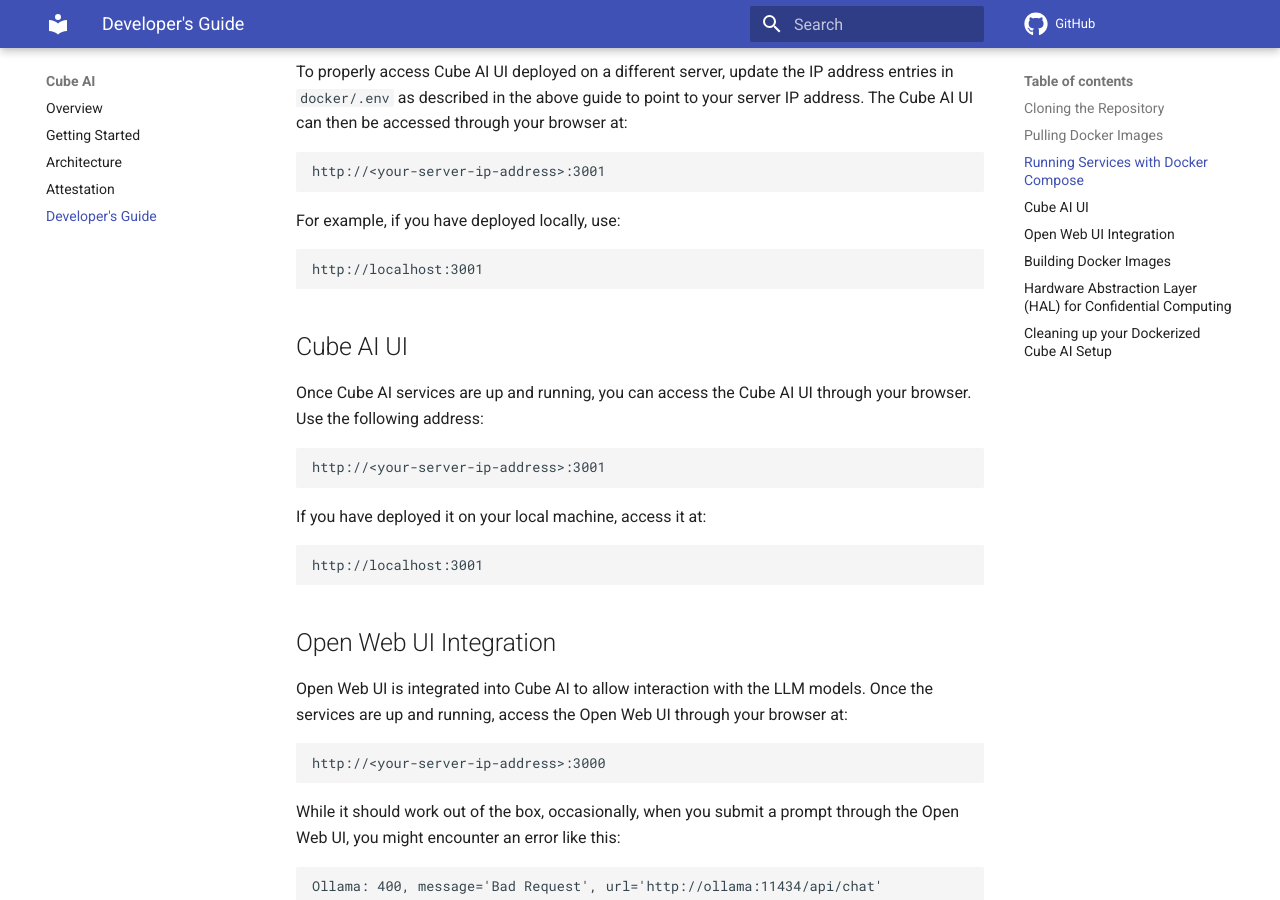
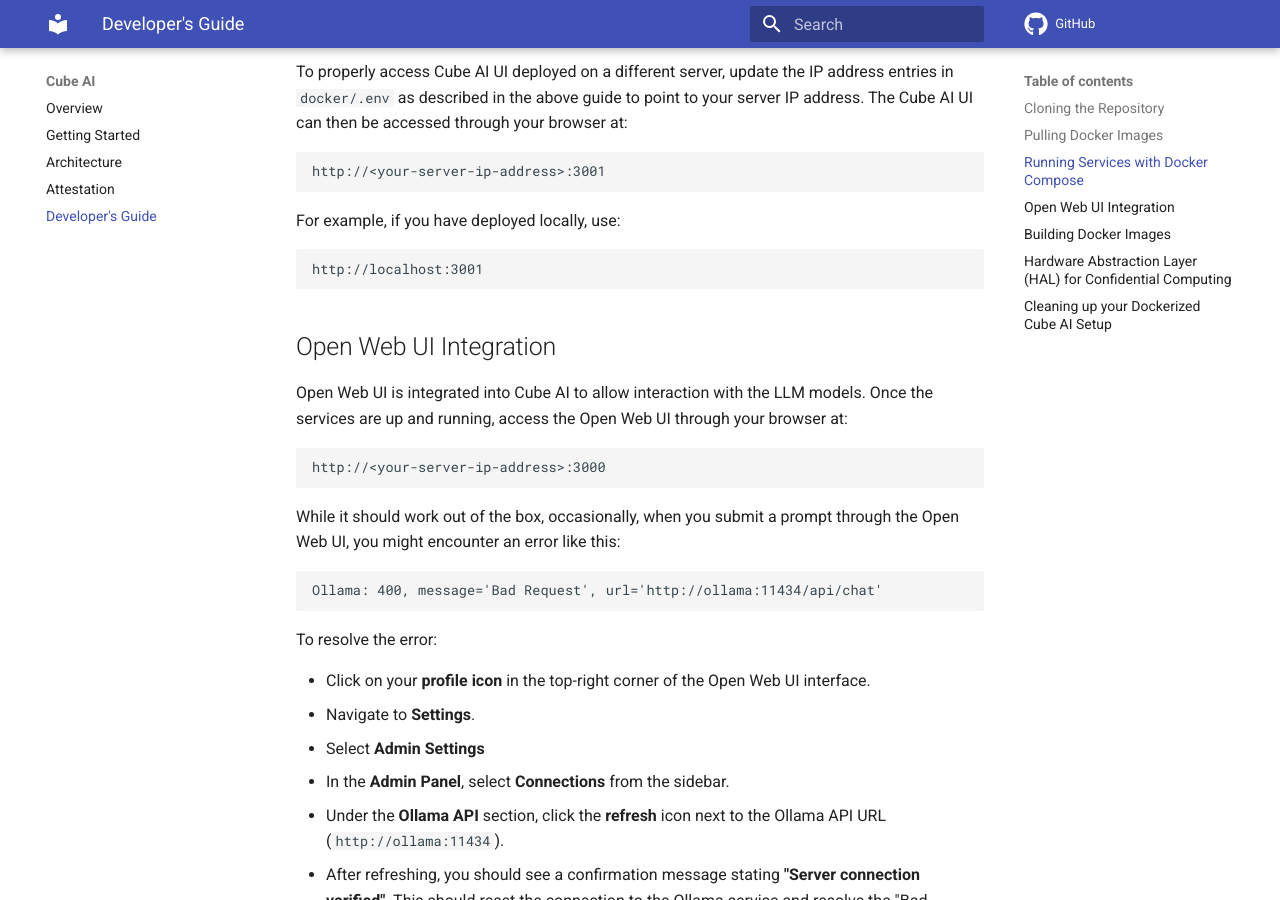
Before and after one commit to ultravioletrs/cube-docs, an MkDocs documentation site: the page built from docs/developer-guide.md, in a window 1280 px wide and 900 px high, scrolled down 579 px. Built offline with MkDocs 1.6.1 and Material for MkDocs 9.7.7, drawn with Linux system fonts in a browser that asks for light colours; comment, search, counter and statistics services are not loaded.

Commit message:
Remove duplicate section
Signed-off-by: JeffMboya <jangina.mboya@gmail.com>

````diff
--- a/docs/developer-guide.md
+++ b/docs/developer-guide.md
@@ -27,20 +27,6 @@
 ```
 
 For example, if you have deployed locally, use:
-
-```bash
-http://localhost:3001
-```
-
-## Cube AI UI
-
-Once Cube AI services are up and running, you can access the Cube AI UI through your browser. Use the following address:
-
-```bash
-http://<your-server-ip-address>:3001
-```
-
-If you have deployed it on your local machine, access it at:
 
 ```bash
 http://localhost:3001
````
